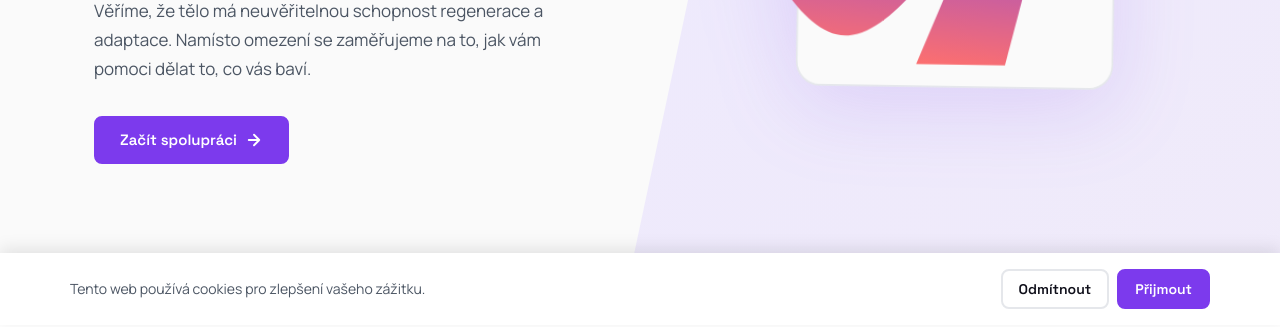
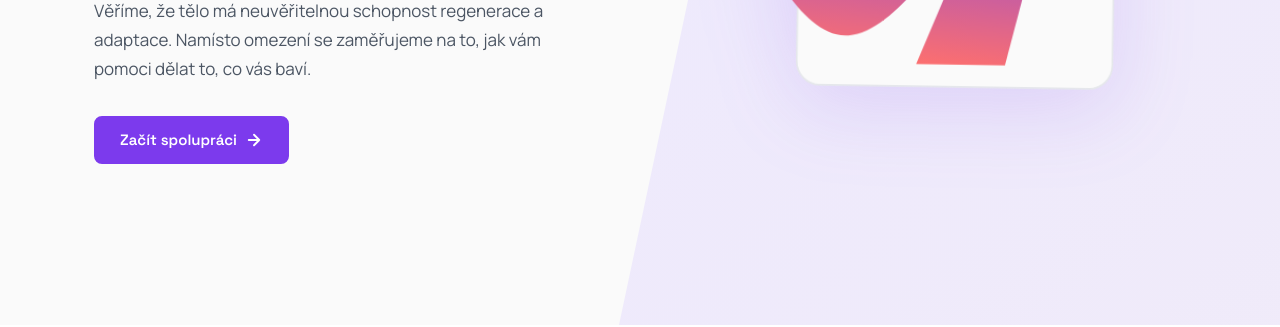
Before and after one commit to ARKSF/arksf-web, an Astro site: page / in a window 1280 px wide. Shown: the part 475-802 px from the top of the page. Built offline with nearby package versions, Linux system fonts and the light colour scheme; Astro itself is replaced by a stand-in of ours.

Commit message:
Remove the cookie banner
The banner asked to accept or refuse cookies, but both buttons only hid
it, and the site itself sets no tracking or analytics cookies. A consent
prompt that changes nothing is misleading, so it is gone: component,
text and its shadow token. (The Fyzion booking iframe on /rezervace.html
is a third-party page; whatever it stores is Fyzion's and was never
governed by this banner.)

Pixel comparison: the only difference is the banner itself; with the
banner already dismissed the pages are identical.

Co-Authored-By: Claude Opus 5.5 <noreply@anthropic.com>

```diff
--- a/src/components/home/CookieBanner.astro
+++ /dev/null
@@ -1,59 +0,0 @@
----
-import Button from '../Button.astro';
-import { home } from '../../lib/content';
-const { cookies } = home;
----
-<div class="cookie-banner" id="cookieBanner">
-    <div class="cookie-inner">
-        <p>{cookies.text}</p>
-        <div class="cookie-actions">
-            <Button variant="secondary" size="sm" data-cookie-close>{cookies.decline}</Button>
-            <Button variant="primary" size="sm" data-cookie-close>{cookies.accept}</Button>
-        </div>
-    </div>
-</div>
-
-<script>
-    function closeCookie() {
-        document.getElementById('cookieBanner').classList.remove('active');
-        localStorage.setItem('cookies', 'set');
-    }
-    document.querySelectorAll('[data-cookie-close]').forEach((b) => b.addEventListener('click', closeCookie));
-    if (!localStorage.getItem('cookies')) {
-        setTimeout(() => {
-            document.getElementById('cookieBanner').classList.add('active');
-        }, 1000);
-    }
-</script>
-
-<style>
-    .cookie-banner {
-        position: fixed;
-        bottom: 0; left: 0; right: 0;
-        background: var(--white);
-        padding: var(--space-16) var(--space-24);
-        box-shadow: var(--shadow-bottom-bar);
-        z-index: var(--z-header);
-        display: none;
-        transform: translateY(100%);
-        transition: transform var(--duration-400) ease;
-    }
-    .cookie-banner.active {
-        display: block;
-        transform: translateY(0);
-    }
-    .cookie-inner {
-        max-width: var(--container-max);
-        margin: 0 auto;
-        display: flex;
-        justify-content: space-between;
-        align-items: center;
-        gap: var(--space-24);
-    }
-    .cookie-inner p { color: var(--gray-600); font-size: var(--fs-14); margin: 0; }
-    .cookie-actions { display: flex; gap: var(--space-8); }
-
-    @media (max-width: 768px) {
-        .cookie-inner { flex-direction: column; text-align: center; }
-    }
-</style>
--- a/src/data/home.json
+++ b/src/data/home.json
@@ -92,6 +92,5 @@
       "successText": "Ozveme se vám co nejdříve.",
       "error": "Nepodařilo se odeslat zprávu. Zkuste to prosím znovu nebo nás kontaktujte na"
     }
-  },
-  "cookies": { "text": "Tento web používá cookies pro zlepšení vašeho zážitku.", "decline": "Odmítnout", "accept": "Přijmout" }
+  }
 }
--- a/src/pages/index.astro
+++ b/src/pages/index.astro
@@ -12,7 +12,6 @@ import Pricing from '../components/home/Pricing.astro';
 import Process from '../components/home/Process.astro';
 import Marquee from '../components/home/Marquee.astro';
 import Contact from '../components/home/Contact.astro';
-import CookieBanner from '../components/home/CookieBanner.astro';
 ---
 <Base
     description="Fyzioterapeuti, kteří vám vrátí vaši sílu zpět. Evidence-based fyzioterapie a osobní tréninky v Praze."
@@ -31,5 +30,4 @@ import CookieBanner from '../components/home/CookieBanner.astro';
     <Marquee />
     <Contact />
     <Footer variant="home" />
-    <CookieBanner />
 </Base>
--- a/src/styles/tokens.css
+++ b/src/styles/tokens.css
@@ -146,7 +146,6 @@
   --shadow-modal: 0 30px 60px rgba(0, 0, 0, 0.3);
   --shadow-close-button: 0 2px 8px rgba(0, 0, 0, 0.1);
   --shadow-accent-hover: 0 4px 16px rgba(255, 107, 107, 0.4);
-  --shadow-bottom-bar: 0 -4px 16px rgba(0, 0, 0, 0.1);
   --shadow-navbar: 0 2px 20px rgba(0, 0, 0, 0.1);   /* set by script once the page scrolls */
   --shadow-illustration: drop-shadow(0 20px 40px rgba(124, 58, 237, 0.15));
   --shadow-illustration-hover: drop-shadow(0 30px 50px rgba(124, 58, 237, 0.25));
```
